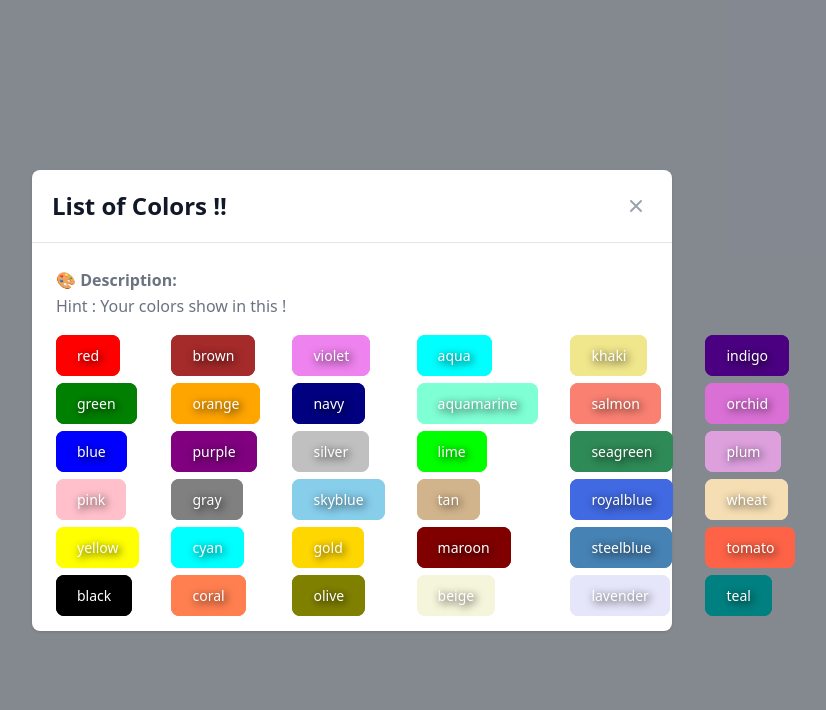
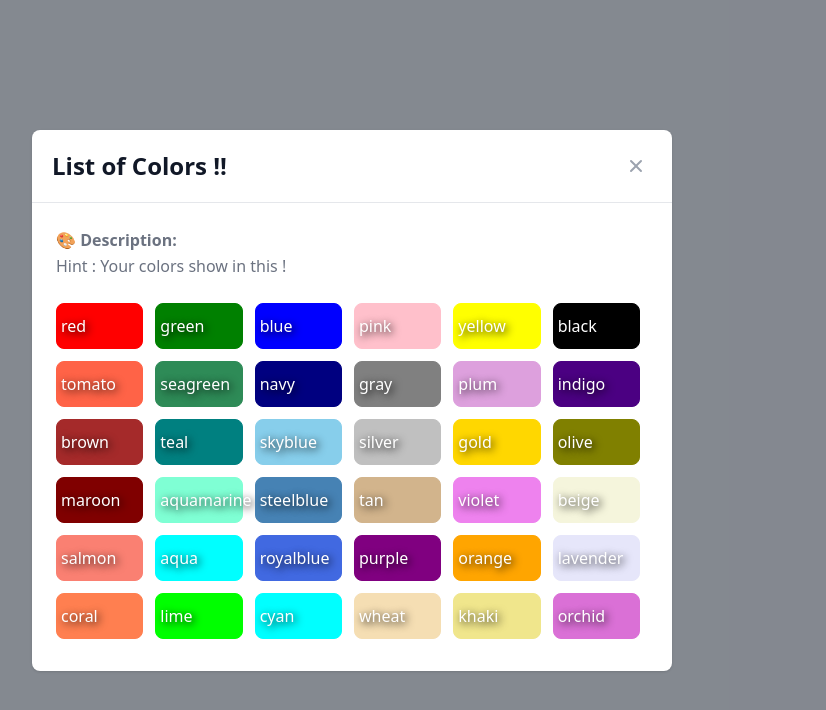
Before and after one commit to bewburats/s2-group4, a Vue app: page / in a window 1280 px wide. Both pictures are taken after a click on the button 755 px from the left and 274 px from the top of the page. Shown: the top 710 px of the page, without its empty margins (288-1114 px from the left). Built offline with nearby package versions, Linux system fonts and the light colour scheme.

Commit message:
[B]sort colors

```diff
--- a/src/App.vue
+++ b/src/App.vue
@@ -1,9 +1,13 @@
 <script setup>
 import { ref } from 'vue';
 
-const colors = ['red', 'green', 'blue', 'pink', 'yellow', 'black', 'brown', 'orange', 'purple', 'gray', 'cyan', 'coral', 'violet',
-  'navy', 'silver', 'skyblue', 'gold', 'olive', 'aqua', 'aquamarine', 'lime', 'tan', 'maroon', 'beige', 'khaki', 'salmon',
-  'seagreen', 'royalblue', 'steelblue', 'lavender', 'indigo', 'orchid', 'plum', 'wheat', 'tomato', 'teal'];
+const colors =
+['red', 'green', 'blue', 'pink', 'yellow', 'black',
+'tomato', 'seagreen', 'navy', 'gray', 'plum','indigo' ,
+'brown','teal', 'skyblue','silver' , 'gold', 'olive',
+'maroon', 'aquamarine','steelblue' , 'tan', 'violet', 'beige',
+'salmon','aqua' ,'royalblue','purple' , 'orange', 'lavender',
+'coral', 'lime', 'cyan', 'wheat','khaki' , 'orchid'];
 
 const colorWord = ref('color 🇺🇸');
 const colorWordHead = ref('');
@@ -246,15 +250,6 @@ setInterval(setTime, 1000);
                 <b>{{ countPoint }}</b>
               </span>
             </div>
-
-            <!-- <div class="grid grid-rows-4 grid-flow-col gap-1 ">
-              <span v-for="(colors, index) in colors" :key="index">
-                <span
-                  class="border border-500 rounded-lg text-sm px-5 py-2.5 mr-2 mb-2 p-2"
-                  :style="{ 'color': 'white', 'border-color': colors, 'background-color': colors, 'text-shadow': '2px 2px 8px black' ,  }"
-                >{{ colors }}</span>
-              </span>
-            </div> -->
           </div>
         </div>
       </div>
@@ -349,14 +344,13 @@ setInterval(setTime, 1000);
             <br />Hint : Your colors show in this !
           </p>
           <!-- <p class="text-base leading-relaxed text-gray-500 dark:text-gray-400"> -->
-            <span class="grid grid-rows-6 grid-flow-col gap-6">
-              <span v-for="(colors, index) in colors" :key="index">
-                <span
-                  class="border border-500 rounded-lg text-sm px-5 py-2.5 mr-2 mb-2 p-2"
+            <div class="grid grid-rows-6 gap-1 grid-cols-6 break-normal">
+              <div v-for="(colors, index) in colors" :key="index"
+                  class="border border-500 rounded-lg text-m px-1 py-2.5 mr-2 mb-2 p-2"
                   :style="{ 'color': 'white', 'border-color': colors, 'background-color': colors, 'text-shadow': '2px 2px 8px black'}"
-                >{{ colors }}</span>
-              </span>
-            </span>
+                >{{ colors }}
+              </div>
+            </div>
 
         </div>
 
```
